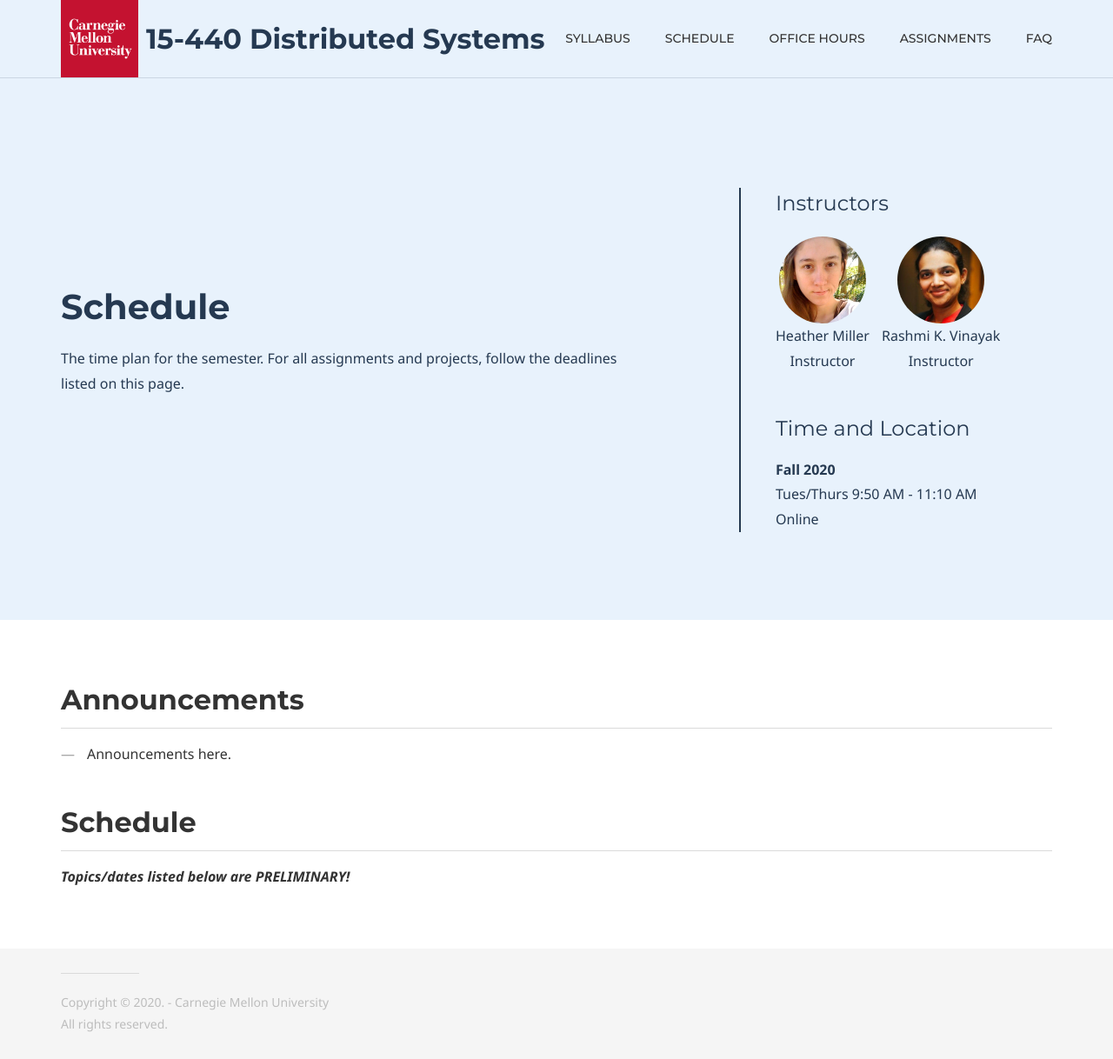
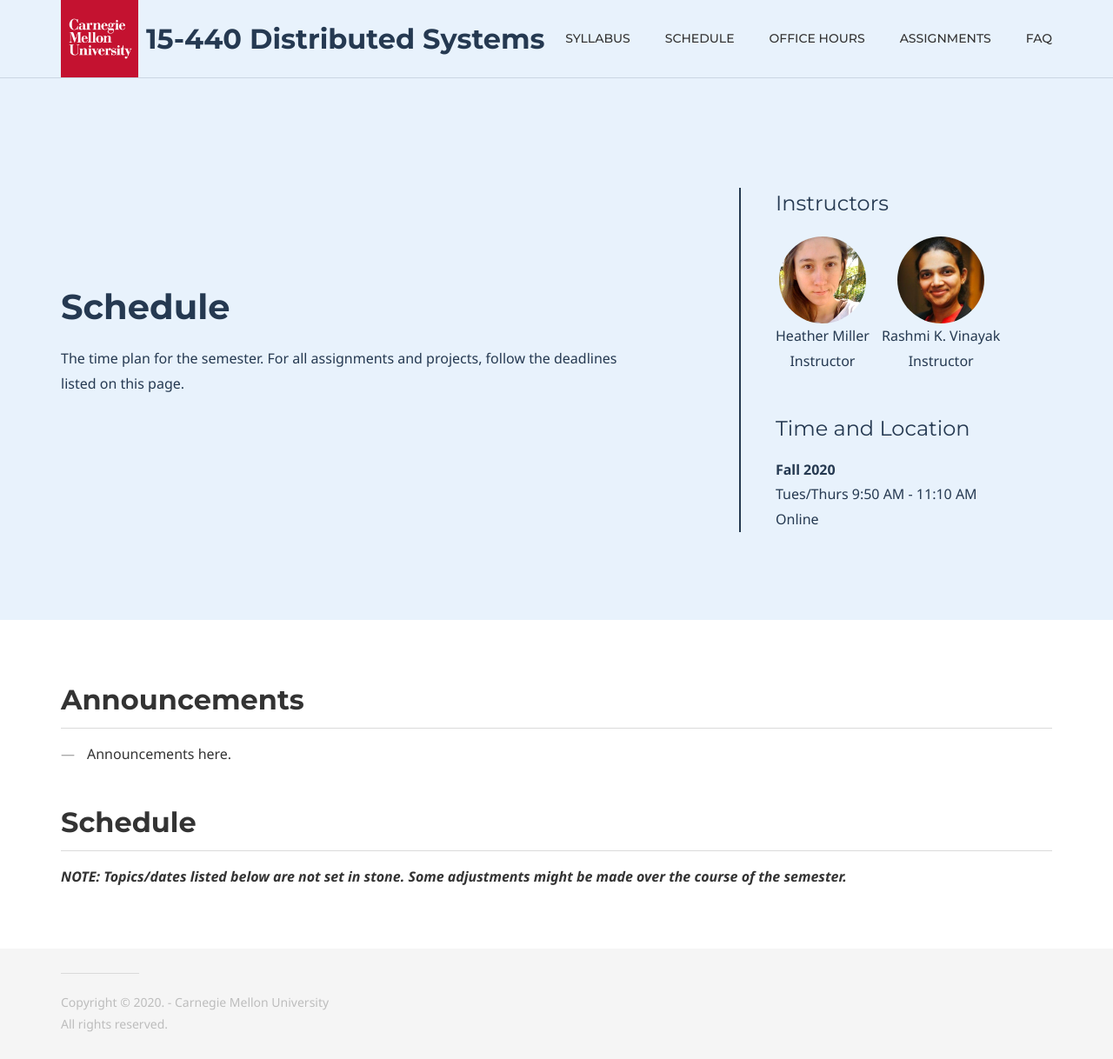
Before and after one commit to 15-440/website, a Jekyll site: the page built from schedule.md, in a window 1280 px wide. Shown: the whole page at 87% size. Built offline with Jekyll 4.4.1, drawn with Linux system fonts in a browser that asks for light colours; a style sheet for code colours, icons or effects is not loaded.

Commit message:
updated schedule disclaimer

```diff
--- a/schedule.md
+++ b/schedule.md
@@ -14,7 +14,7 @@ micro_nav: false
 
 ## Schedule
 
-**_Topics/dates listed below are PRELIMINARY!_**
+**_NOTE: Topics/dates listed below are not set in stone. Some adjustments might be made over the course of the semester._**
 
 <div id="myskedj"></div>
 
```
